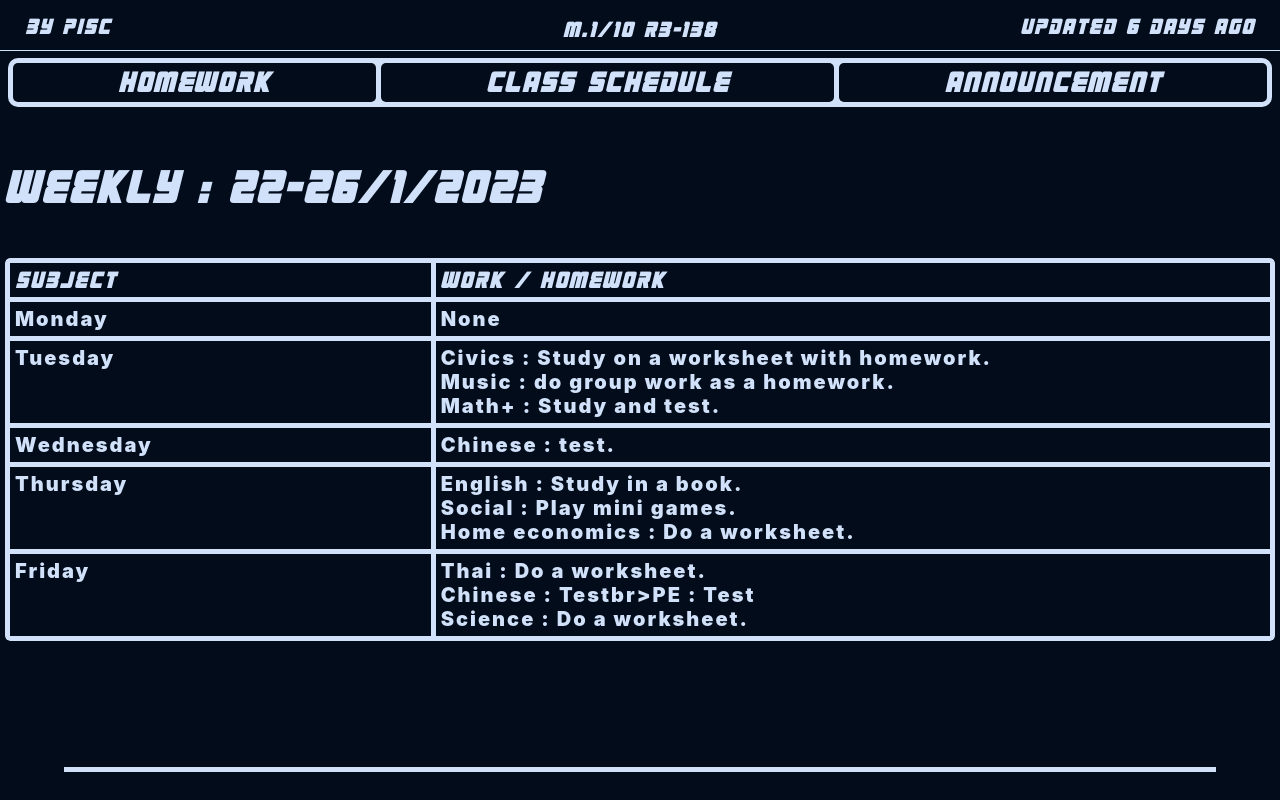
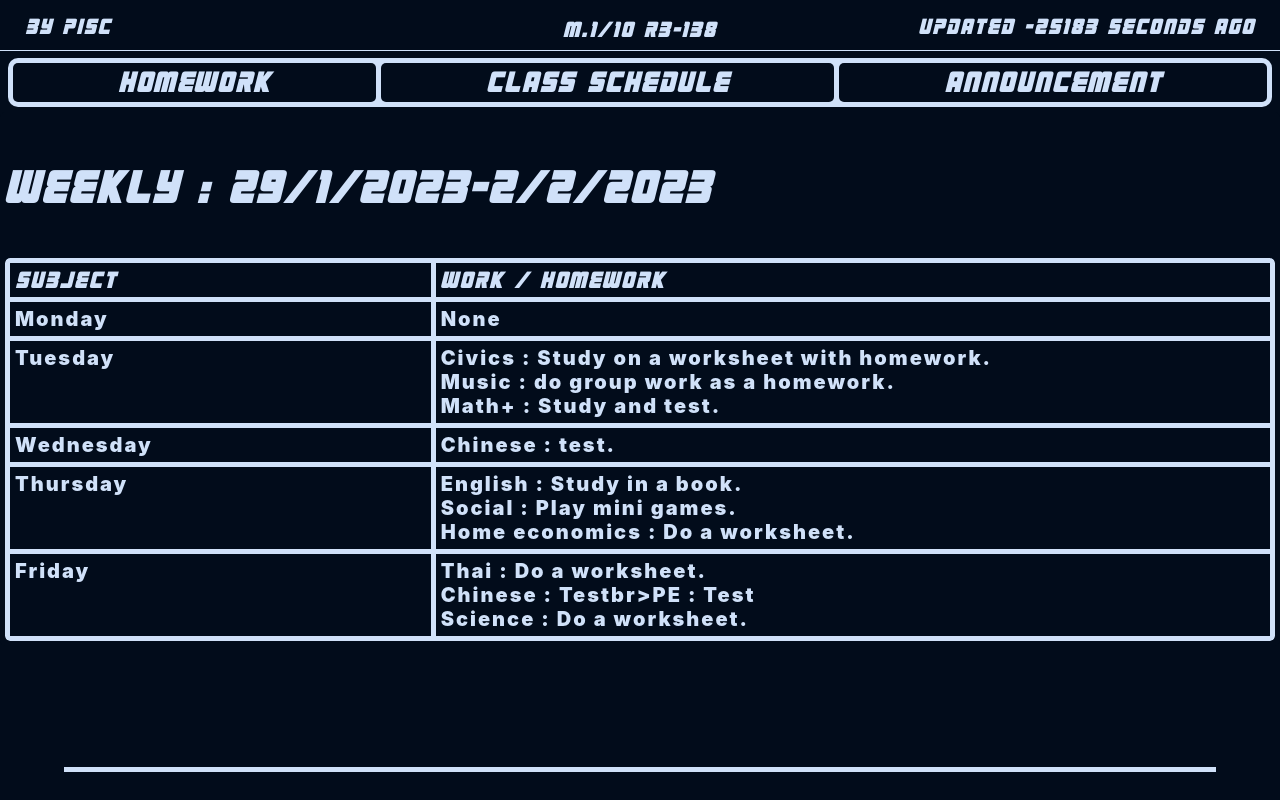
Before and after one commit to Piscrb1dev639/RB, a plain HTML site: page index.html in a window 1280 px wide. Both pictures are taken after a click on the link "Homework". Shown: the top 800 px of the page. Drawn offline with Linux system fonts and the light colour scheme; a web font is replaced by a local one.

Commit message:
Update index.html

```diff
--- a/index.html
+++ b/index.html
@@ -255,7 +255,7 @@
             calendar5.className = 'calendar c5';
             screen.appendChild(calendar5);
 
-            document.querySelector('.calendar.c0').innerHTML = '<br><div class="auto-size">Weekly : 22-26/1/2023</div><br><div class="calendar_in i0"><div class="hwcell">Subject</div><div class="hwcell">Work / Homework</div></div>';
+            document.querySelector('.calendar.c0').innerHTML = '<br><div class="auto-size">Weekly : 29/1/2023-2/2/2023</div><br><div class="calendar_in i0"><div class="hwcell">Subject</div><div class="hwcell">Work / Homework</div></div>';
             document.querySelector('.calendar.c1').innerHTML = '<br>Monday 20/11/2023<br><div class="calendar_in i1"><div class="hwcell">Subject</div><div class="hwcell">Work / Homework</div></div>';
             document.querySelector('.calendar.c2').innerHTML = '<br>Tuesday<br><div class="calendar_in i2"><div class="hwcell">Subject</div><div class="hwcell">Work / Homework</div></div>';
             document.querySelector('.calendar.c3').innerHTML = '<br>Wednesday<br><div class="calendar_in i3"><div class="hwcell">Subject</div><div class="hwcell">Work / Homework</div></div>';
@@ -276,7 +276,7 @@
         };
 
         function updateTimeDifference() {
-            const inputDate = new Date('2024-01-26T16:26:02');
+            const inputDate = new Date('2024-02-02T16:56:13');
             const currentUtcDate = new Date().toUTCString();
             const currentTime = new Date(currentUtcDate).getTime();
             const inputTime = inputDate.getTime();
```
